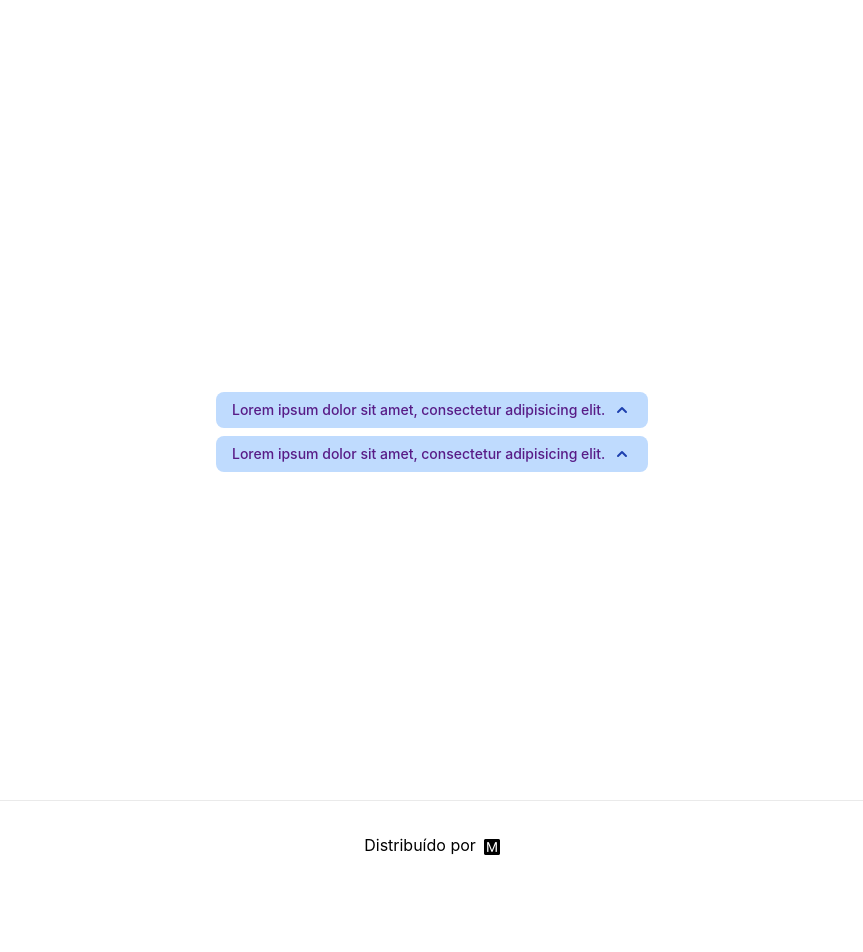
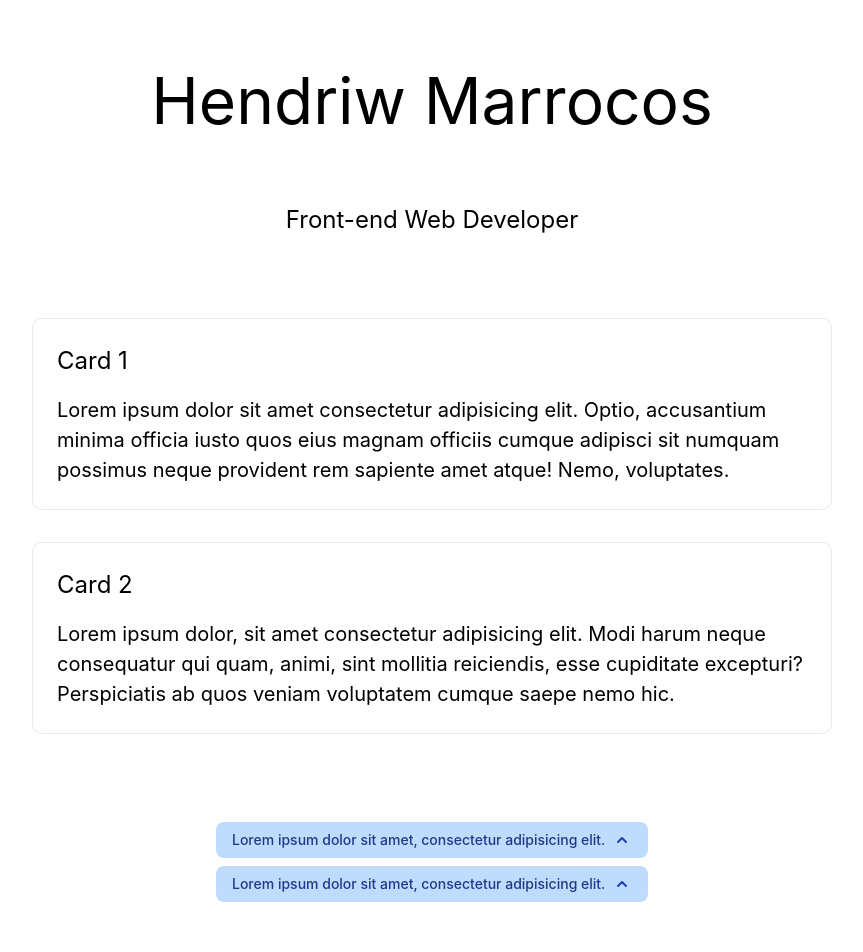
Before and after one commit to hmarrocos/hmarrocos, a Next.js app: page / in a window 1280 px wide. Shown: the top 952 px of the page, without its empty margins (208-1071 px from the left). Before the commit the page ends 889 px from the top, so only its background shows below. Built offline with nearby package versions, Linux system fonts and the light colour scheme.

Commit message:
SAINDO DA JAULA O MONSTRO

```diff
--- a/pages/index.tsx
+++ b/pages/index.tsx
@@ -18,12 +18,12 @@ export default function Home(): JSX.Element {
       </Head>
 
       <main className={styles.main}>
-        {/* <h1 className={styles.title}>
-          Título <a>destaque</a>
+        <h1 className={styles.title}>
+          Hendriw Marrocos
         </h1>
 
         <p className={styles.description}>
-          Descrição
+        Front-end Web Developer
         </p>
 
         <div className={styles.grid}>
@@ -36,14 +36,14 @@ export default function Home(): JSX.Element {
             <h2>Card 2</h2>
             <p>Lorem ipsum dolor, sit amet consectetur adipisicing elit. Modi harum neque consequatur qui quam, animi, sint mollitia reiciendis, esse cupiditate excepturi? Perspiciatis ab quos veniam voluptatem cumque saepe nemo hic.</p>
           </a>
-        </div> */}
+        </div>
 
         <div className="w-full px-4 pt-16">
       <div className="mx-auto w-full max-w-md rounded-2xl bg-white p-2">
         <Disclosure>
           {({ open }) => (
             <>
-              <Disclosure.Button className="flex w-full justify-between rounded-lg bg-blue-200 px-4 py-2 text-left text-sm font-medium text-purple-900 hover:bg-purple-200 focus:outline-none focus-visible:ring focus-visible:ring-purple-500 focus-visible:ring-opacity-75">
+              <Disclosure.Button className="flex w-full justify-between rounded-lg bg-blue-200 px-4 py-2 text-left text-sm font-medium text-blue-900 hover:bg-blue-300 focus:outline-none focus-visible:ring focus-visible:ring-blue-800 focus-visible:ring-opacity-75">
                 <span>Lorem ipsum dolor sit amet, consectetur adipisicing elit.</span>
                 <ChevronUpIcon
                   className={`${
@@ -60,7 +60,7 @@ export default function Home(): JSX.Element {
         <Disclosure as="div" className="mt-2">
           {({ open }) => (
             <>
-              <Disclosure.Button className="flex w-full justify-between rounded-lg bg-blue-200 px-4 py-2 text-left text-sm font-medium text-purple-900 hover:bg-purple-200 focus:outline-none focus-visible:ring focus-visible:ring-purple-500 focus-visible:ring-opacity-75">
+              <Disclosure.Button className="flex w-full justify-between rounded-lg bg-blue-200 px-4 py-2 text-left text-sm font-medium text-blue-900 hover:bg-blue-300 focus:outline-none focus-visible:ring focus-visible:ring-blue-800 focus-visible:ring-opacity-75">
                 <span>Lorem ipsum dolor sit amet, consectetur adipisicing elit.</span>
                 <ChevronUpIcon
                   className={`${
@@ -85,10 +85,10 @@ export default function Home(): JSX.Element {
           target="_blank"
           rel="noopener noreferrer"
         >
-          Distribuído por{''}
-          <span className={styles.logo}>
+          Distribuído por Marrocos, 2022
+          {/* <span className={styles.logo}>
             <Image src="/favicon-16x16.png" alt="Marrocos Logo" width={16} height={16} />
-          </span>
+          </span> */}
         </a>
       </footer>
     </div>
--- a/styles/Home.module.scss
+++ b/styles/Home.module.scss
@@ -28,15 +28,6 @@
   flex-grow: 1;
 }
 
-.title a {
-  color: #0070f3;
-  text-decoration: none;
-}
-
-.title a:hover,
-.title a:focus,
-.title a:active,
-
 .title {
   margin: 0;
   line-height: 1.15;
@@ -58,8 +49,9 @@
   display: flex;
   align-items: center;
   justify-content: center;
+  flex-direction: column;
   flex-wrap: wrap;
-  max-width: 800px;
+  max-width: 1000px;
 }
 
 .card {
@@ -71,7 +63,7 @@
   border: 1px solid #eaeaea;
   border-radius: 10px;
   transition: color 0.15s ease, border-color 0.15s ease;
-  max-width: 300px;
+  max-width: 800px;
 }
 
 .card:hover,
```
Also changed, not shown: 1 other file (tests, documents, lock files or other folders).
